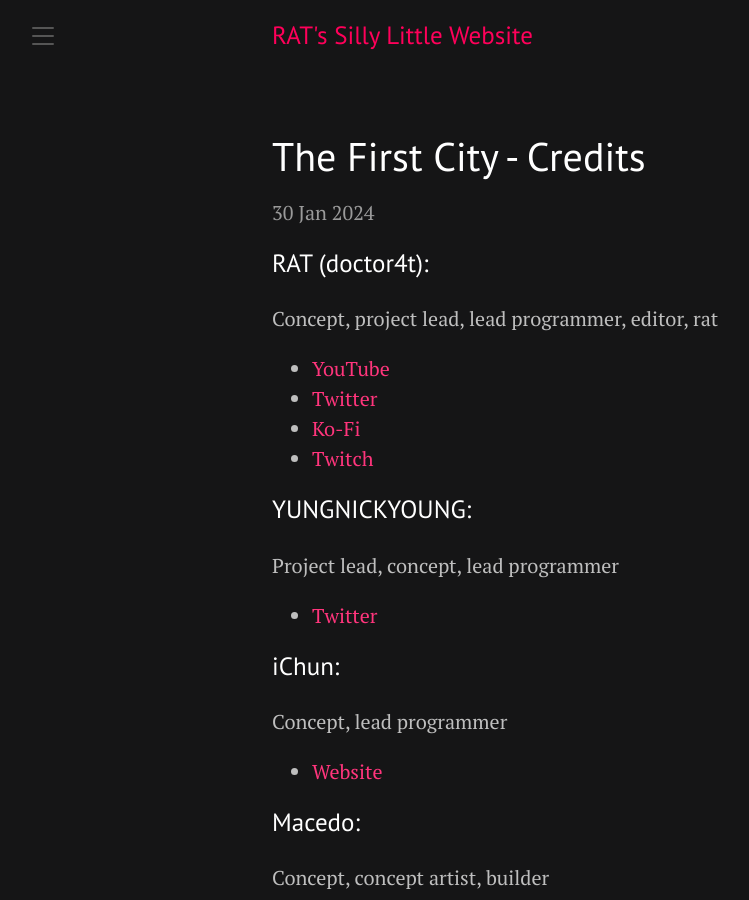
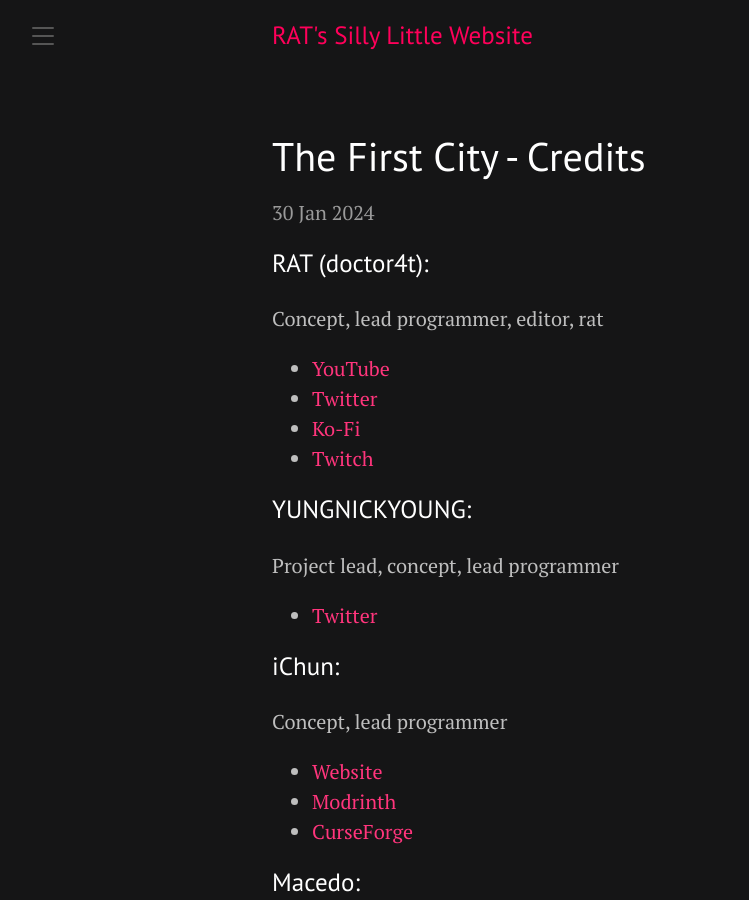
Before and after one commit to Xiribidus/doctor4t.github.io, a Jekyll site: the page built from _posts/2024-02-05-the-first-city-credits.md, in a window 1280 px wide and 900 px high. Shown: the whole window, without its empty margins (8-757 px from the left). Built offline with Jekyll 4.4.1, drawn with Linux system fonts in a browser that asks for light colours.

Commit message:
Update 2024-02-05-the-first-city-credits.md

```diff
--- a/_posts/2024-02-05-the-first-city-credits.md
+++ b/_posts/2024-02-05-the-first-city-credits.md
@@ -8,7 +8,7 @@ categories: credits
 
 ### RAT (doctor4t):
 
-Concept, project lead, lead programmer, editor, rat
+Concept, lead programmer, editor, rat
 
 - [YouTube](https://www.youtube.com/doctor4t)
 - [Twitter](https://twitter.com/doctor4t_)
@@ -26,6 +26,8 @@ Project lead, concept, lead programmer
 Concept, lead programmer
 
 - [Website](https://ichun.me)
+- [Modrinth](https://modrinth.com/user/iChun)
+- [CurseForge](https://www.curseforge.com/members/ohaiichun/projects)
 
 ### Macedo:
 
```
